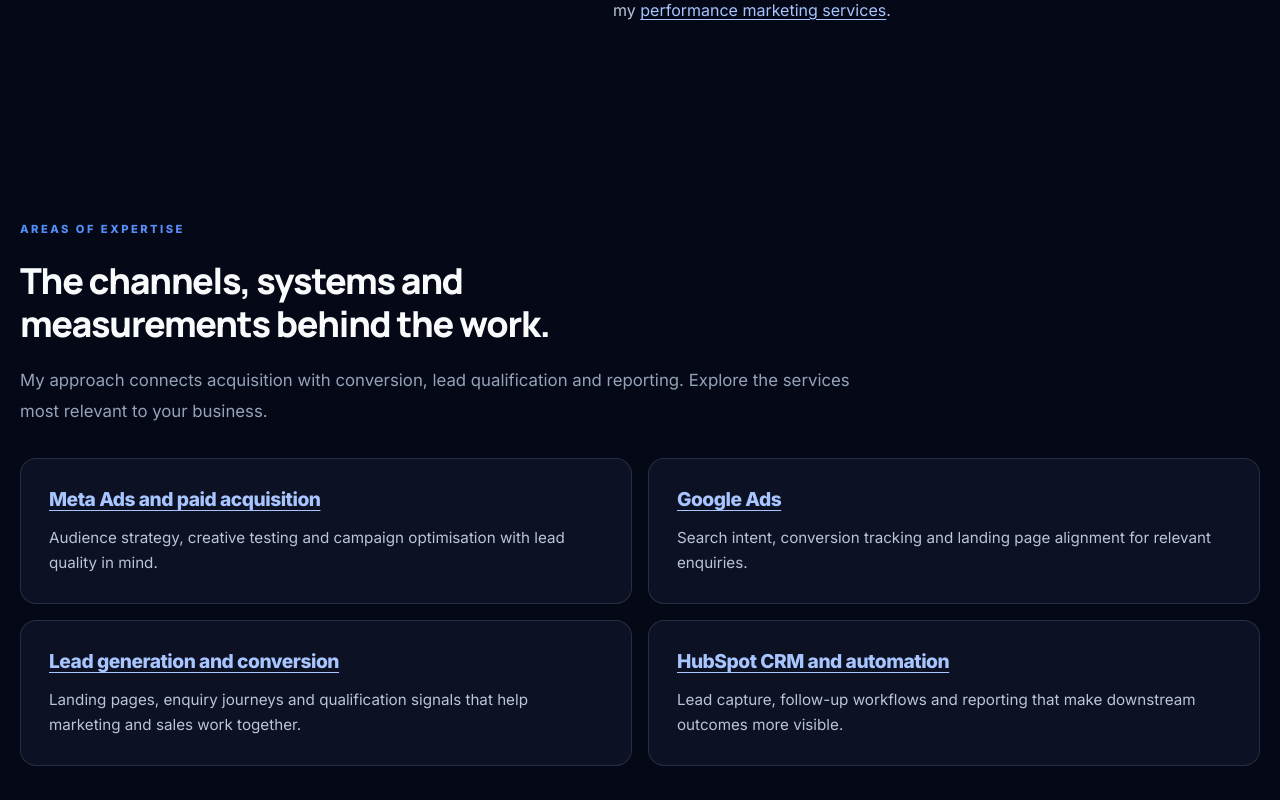
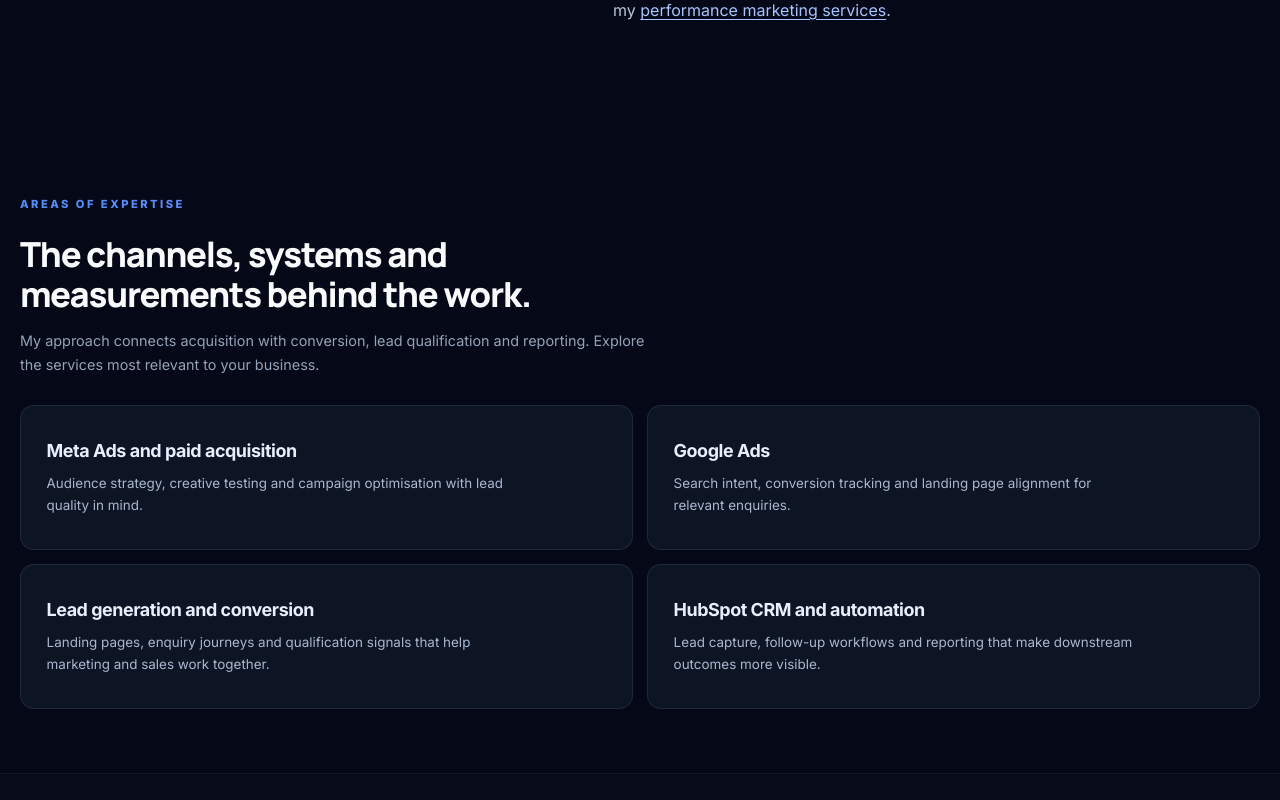
Before and after one commit to ashwinpjames/Ashwin-Portfolio, a React (Vite) app: page /about in a window 1280 px wide. Shown: the part 1320-2120 px from the top of the page. Built offline with nearby package versions, Linux system fonts and the light colour scheme.

Commit message:
Refine About expertise section spacing and service card typography

```diff
--- a/src/styles/about-mobile-editorial.css
+++ b/src/styles/about-mobile-editorial.css
@@ -164,3 +164,75 @@
   .about-page .about-bio-layout { gap: 1.5rem; }
   .about-page .about-expertise-grid { gap: .75rem; }
 }
+
+
+/* Expertise section: tighter editorial hierarchy and calm, consistent service cards. */
+.about-page.about-editorial .about-expertise-section {
+  padding-block: clamp(3.25rem, 5vw, 5rem);
+}
+.about-page.about-editorial .about-expertise-section .about-editorial-heading {
+  max-width: 790px;
+}
+.about-page.about-editorial .about-expertise-section .about-editorial-heading h2 {
+  max-width: 760px;
+  margin: .65rem 0 0;
+  font-size: clamp(1.8rem, 2.7vw, 2.7rem) !important;
+  line-height: 1.16 !important;
+  letter-spacing: -.04em;
+}
+.about-page.about-editorial .about-expertise-section .about-editorial-heading > p:last-child {
+  max-width: 650px;
+  margin-top: .9rem;
+  font-size: clamp(.9rem, 1.1vw, 1rem);
+  line-height: 1.65;
+}
+.about-page.about-editorial .about-expertise-grid {
+  gap: 14px;
+  margin-top: 1.8rem;
+}
+.about-page.about-editorial .about-expertise-card {
+  display: flex;
+  flex-direction: column;
+  justify-content: center;
+  min-height: 145px;
+  padding: clamp(1.25rem, 2vw, 1.6rem);
+  border: 1px solid rgba(148,163,184,.14);
+  border-radius: 14px;
+  background: #0d1424;
+  transition: border-color .2s ease, background .2s ease, transform .2s ease;
+}
+.about-page.about-editorial .about-expertise-card:hover,
+.about-page.about-editorial .about-expertise-card:focus-within {
+  border-color: rgba(125,163,232,.42);
+  background: #111c30;
+  transform: translateY(-2px);
+}
+.about-page.about-editorial .about-expertise-card h3 {
+  margin: 0 0 .55rem;
+  font-size: clamp(1.05rem, 1.4vw, 1.25rem);
+  font-weight: 700;
+  line-height: 1.35;
+  letter-spacing: -.025em;
+}
+.about-page.about-editorial .about-expertise-card h3 a {
+  color: #e7efff;
+  text-decoration: none;
+}
+.about-page.about-editorial .about-expertise-card h3 a:hover {
+  color: #a8c5ff;
+}
+.about-page.about-editorial .about-expertise-card p {
+  max-width: 55ch;
+  font-size: clamp(.84rem, 1vw, .92rem);
+  line-height: 1.65;
+  color: #aab8ce;
+}
+@media (max-width: 767px) {
+  .about-page.about-editorial .about-expertise-section { padding-block: 3.25rem; }
+  .about-page.about-editorial .about-expertise-grid { gap: 10px; margin-top: 1.5rem; }
+  .about-page.about-editorial .about-expertise-card { min-height: auto; padding: 1.2rem; }
+  .about-page.about-editorial .about-expertise-card:hover { transform: none; }
+}
+@media (prefers-reduced-motion: reduce) {
+  .about-page.about-editorial .about-expertise-card { transition: none; }
+}
```
